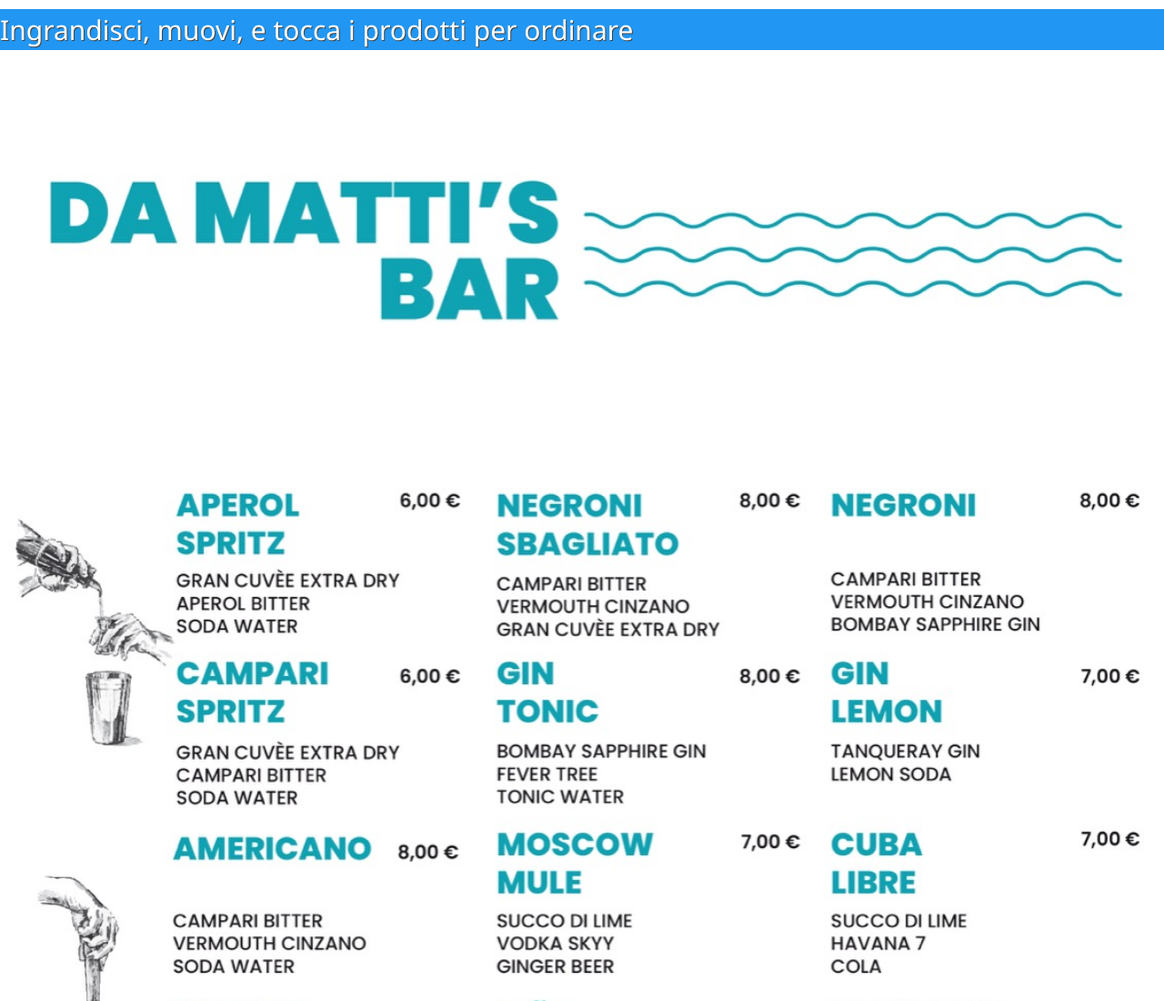
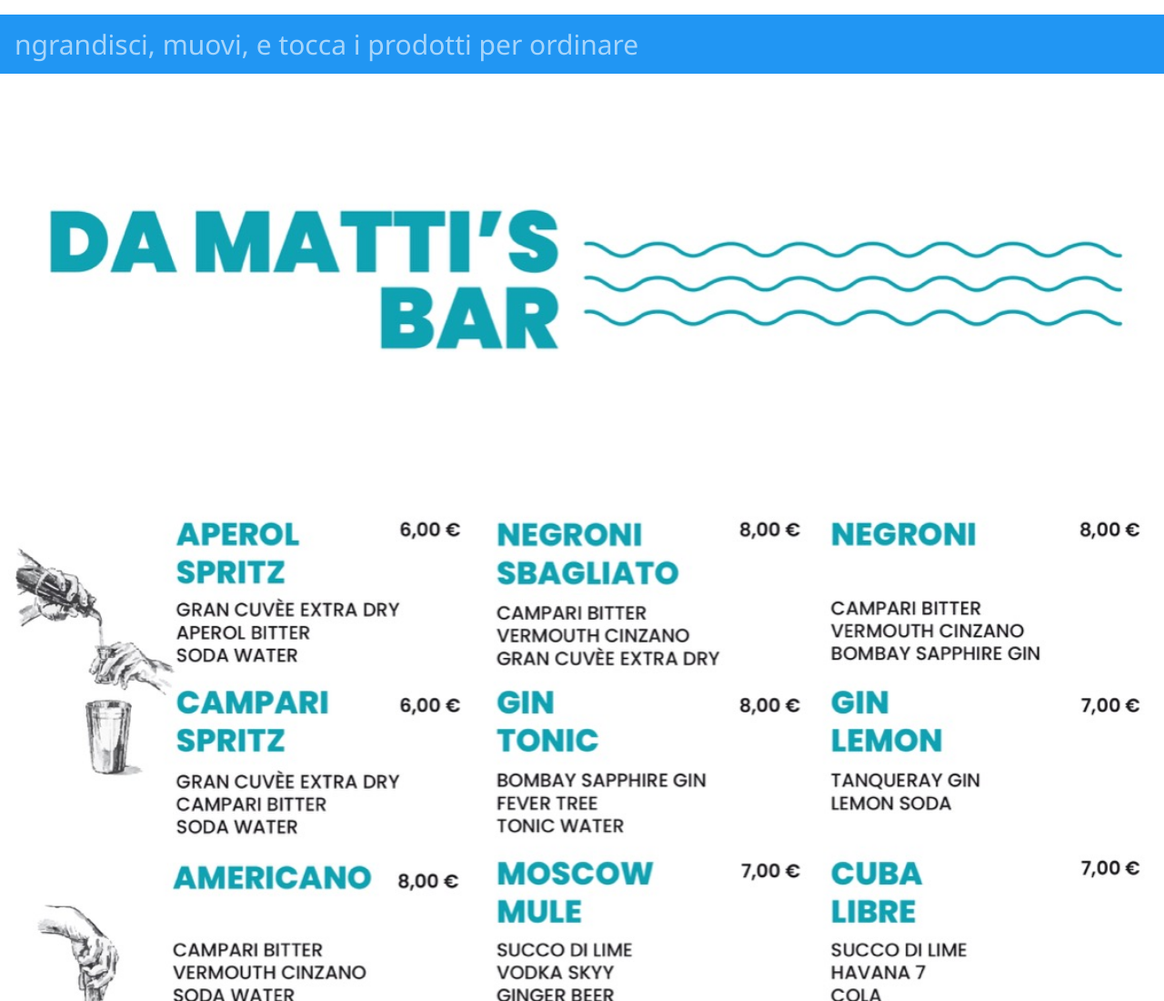
Before and after one commit to riversidecoaching/DAMATTIBAR, a plain HTML site: page index.html in a window 1280 px wide. Shown: the top 1100 px of the page at 91% size. Drawn offline with nearby package versions, Linux system fonts and the light colour scheme.

Commit message:
Update index.html

```diff
--- a/index.html
+++ b/index.html
@@ -5,7 +5,9 @@
 <meta name="viewport" content="width=device-width, initial-scale=1">
 <link rel="stylesheet" href="https://www.w3schools.com/w3css/4/w3.css">
 <body>
-  <h2 class="w3-blue" style="text-shadow:1px 1px 0 #444">Ingrandisci, muovi, e tocca i prodotti per ordinare</h2>
+  <div class="w3-panel w3-blue">
+    <h2 class="w3-opacity">ngrandisci, muovi, e tocca i prodotti per ordinare</h2>
+  </div>
 <!-- Page content -->
 
 <div style="position:relative">
```
